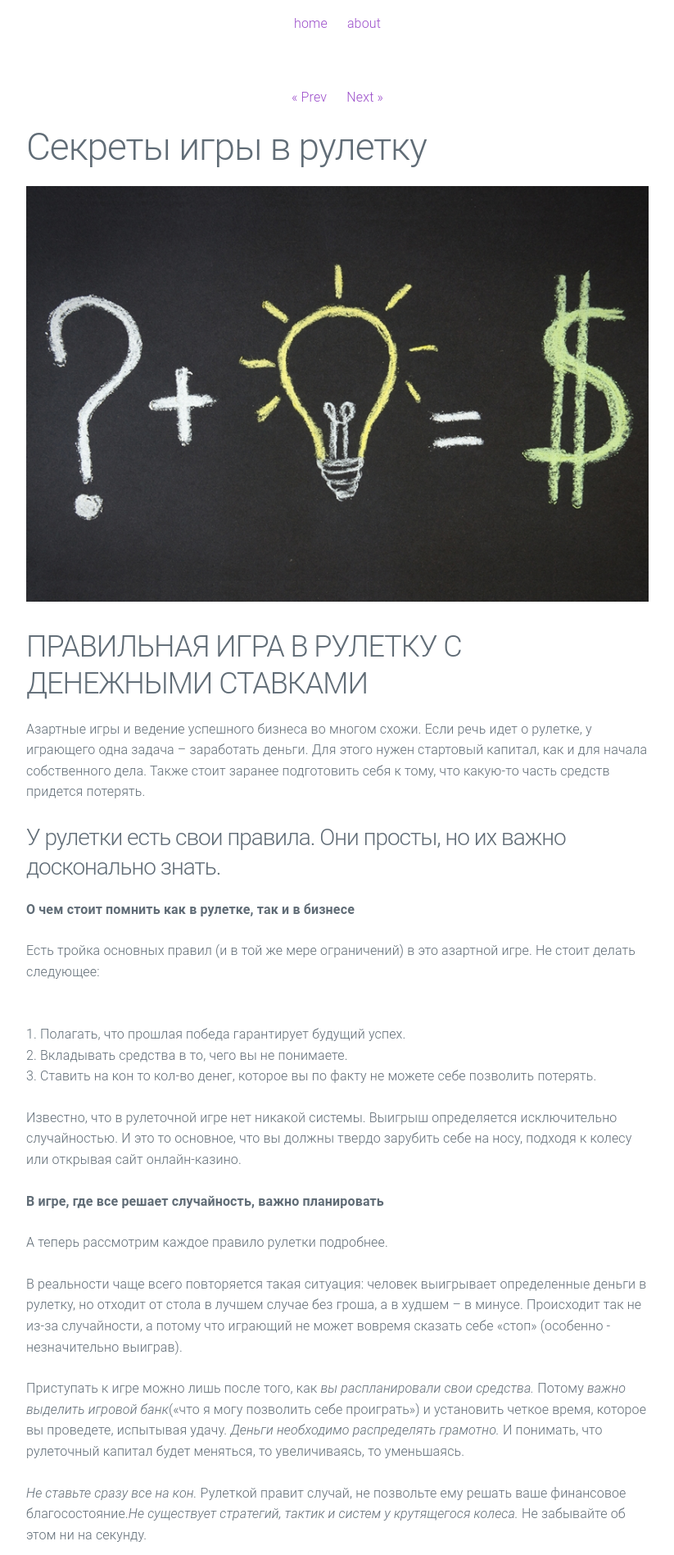
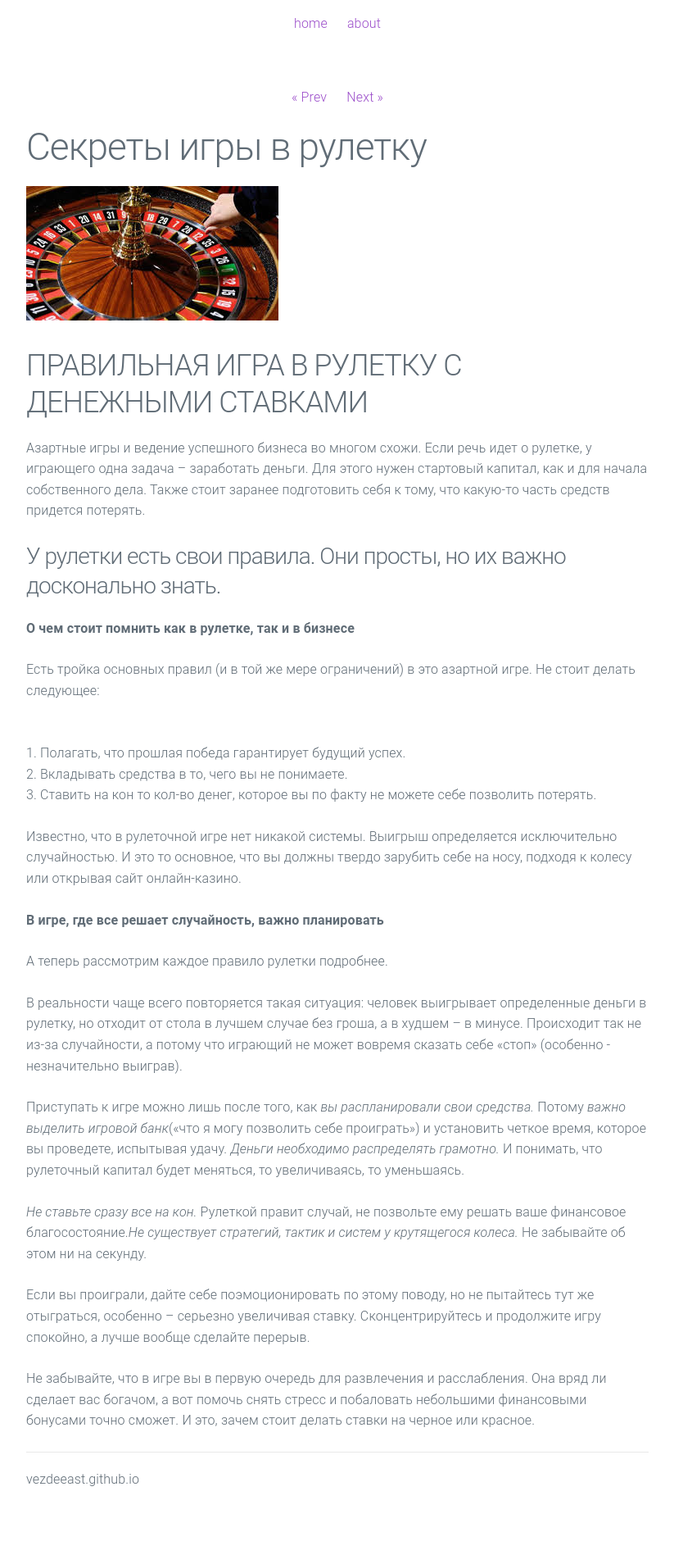
Before and after one commit to VezdeEast/vezdeeast.github.io, a Jekyll site: the page built from _posts/2015-10-06-welcome-to-jekyll.markdown, in a window 1280 px wide. Shown: the part 437-2334 px from the top of the page at 82% size, without its empty margins (228-1051 px from the left). Built offline with Jekyll 4.4.1, drawn with Linux system fonts in a browser that asks for light colours.

Commit message:
Update 2015-10-06-welcome-to-jekyll.markdown

```diff
--- a/_posts/2015-10-06-welcome-to-jekyll.markdown
+++ b/_posts/2015-10-06-welcome-to-jekyll.markdown
@@ -2,10 +2,10 @@
 layout: post
 title:  "Секреты игры в рулетку"
 date:   2019-01-20 20:39:40
-preview: /imag/рулетка.jpg
+preview: /imag/33.jpg
 ---
 
-![Picture](/imag/33.jpg)
+![Picture](/imag/рулетка.jpg)
 
 ## ПРАВИЛЬНАЯ ИГРА В РУЛЕТКУ С ДЕНЕЖНЫМИ СТАВКАМИ
 
```
